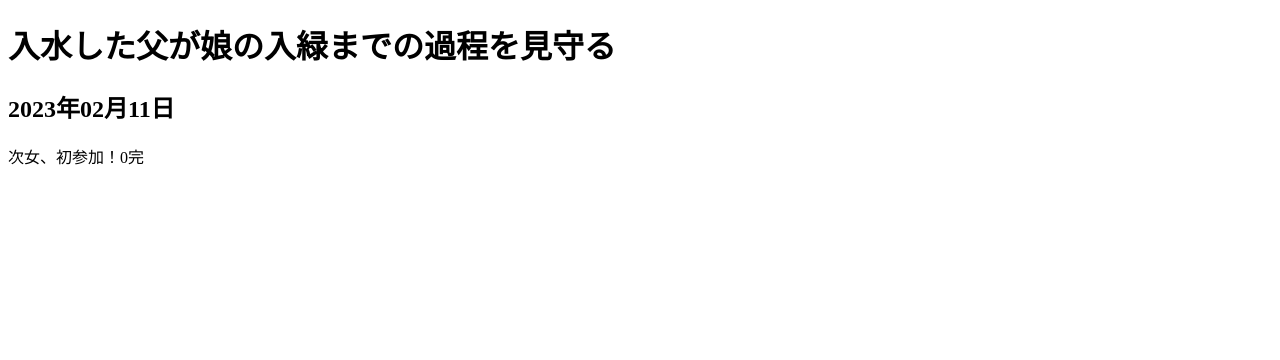
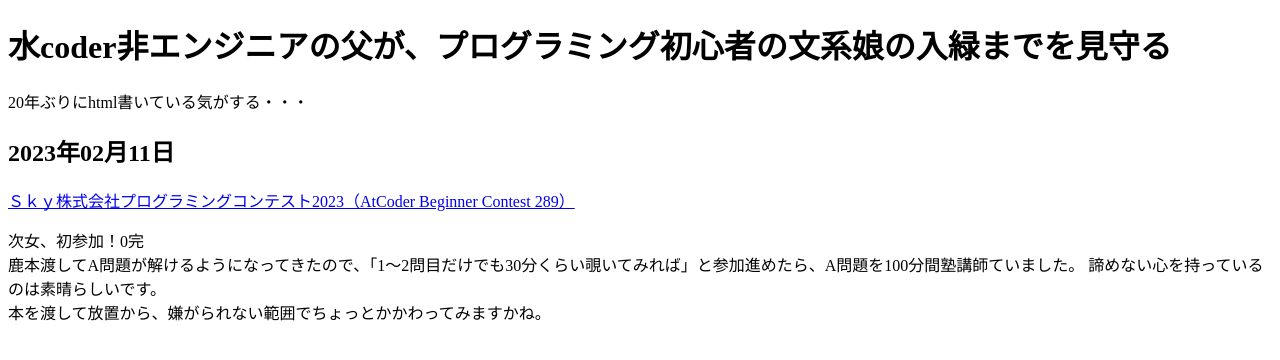
Before and after one commit to hirohito1971/blog, a plain HTML site: page index.html in a window 1280 px wide. Drawn offline with Linux system fonts and the light colour scheme.

Commit message:
2nd commit

```diff
--- a/index.html
+++ b/index.html
@@ -4,10 +4,15 @@
         <title>Atcoderの記録</title>
     </head>
     <body>
-        <h1>入水した父が娘の入緑までの過程を見守る</h1>
+        <h1>水coder非エンジニアの父が、プログラミング初心者の文系娘の入緑までを見守る</h1>
+        <p>20年ぶりにhtml書いている気がする・・・</p>
         <h2>2023年02月11日</h2>
+        <a href="https://atcoder.jp/contests/abc289">Ｓｋｙ株式会社プログラミングコンテスト2023（AtCoder Beginner Contest 289）</a>
         <p>
-            次女、初参加！0完
+            次女、初参加！0完<br>
+            鹿本渡してA問題が解けるようになってきたので、「1～2問目だけでも30分くらい覗いてみれば」と参加進めたら、A問題を100分間塾講師ていました。
+            諦めない心を持っているのは素晴らしいです。<br>
+            本を渡して放置から、嫌がられない範囲でちょっとかかわってみますかね。
         </p>
     </body>
 </html>
```
